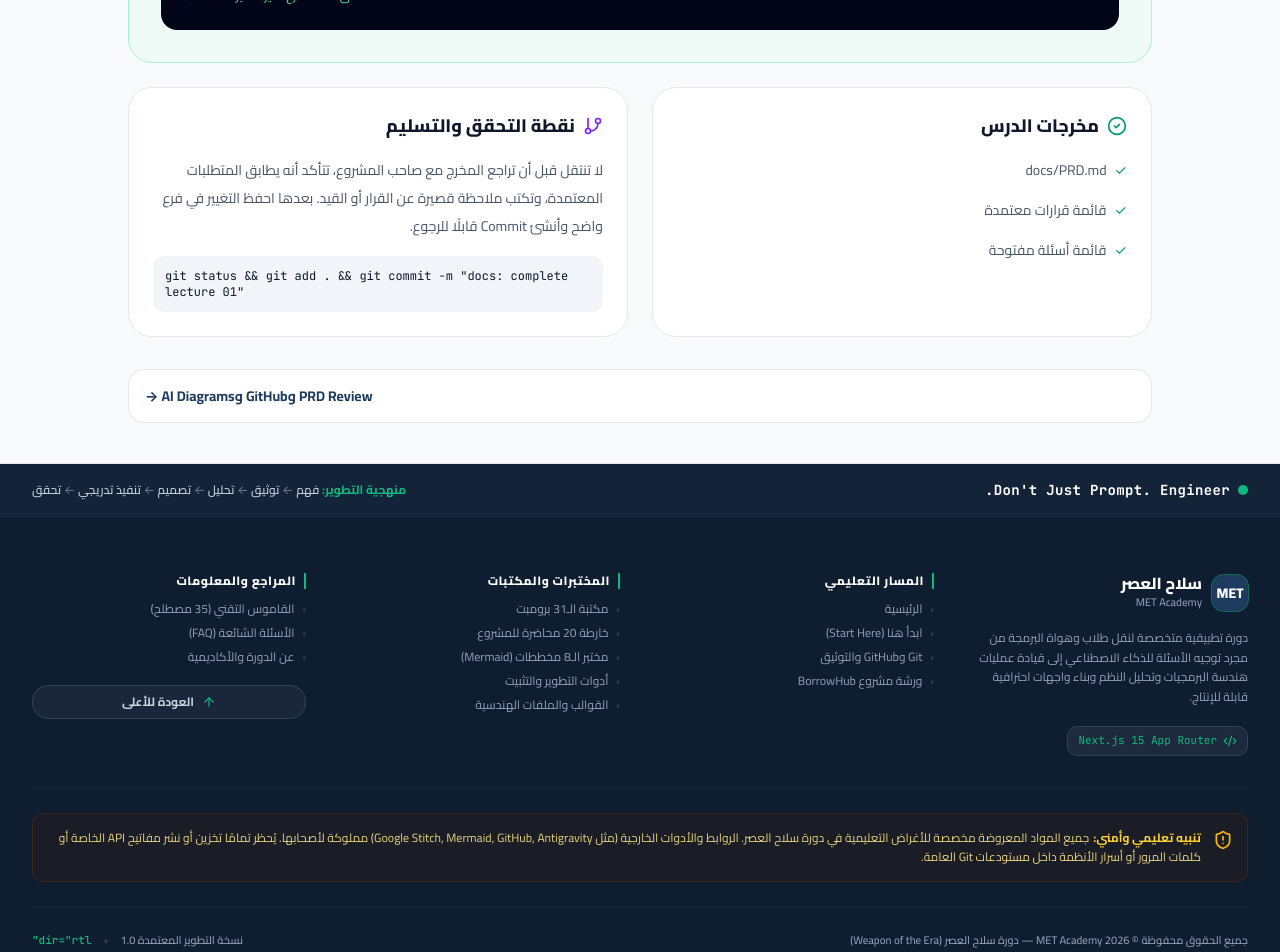
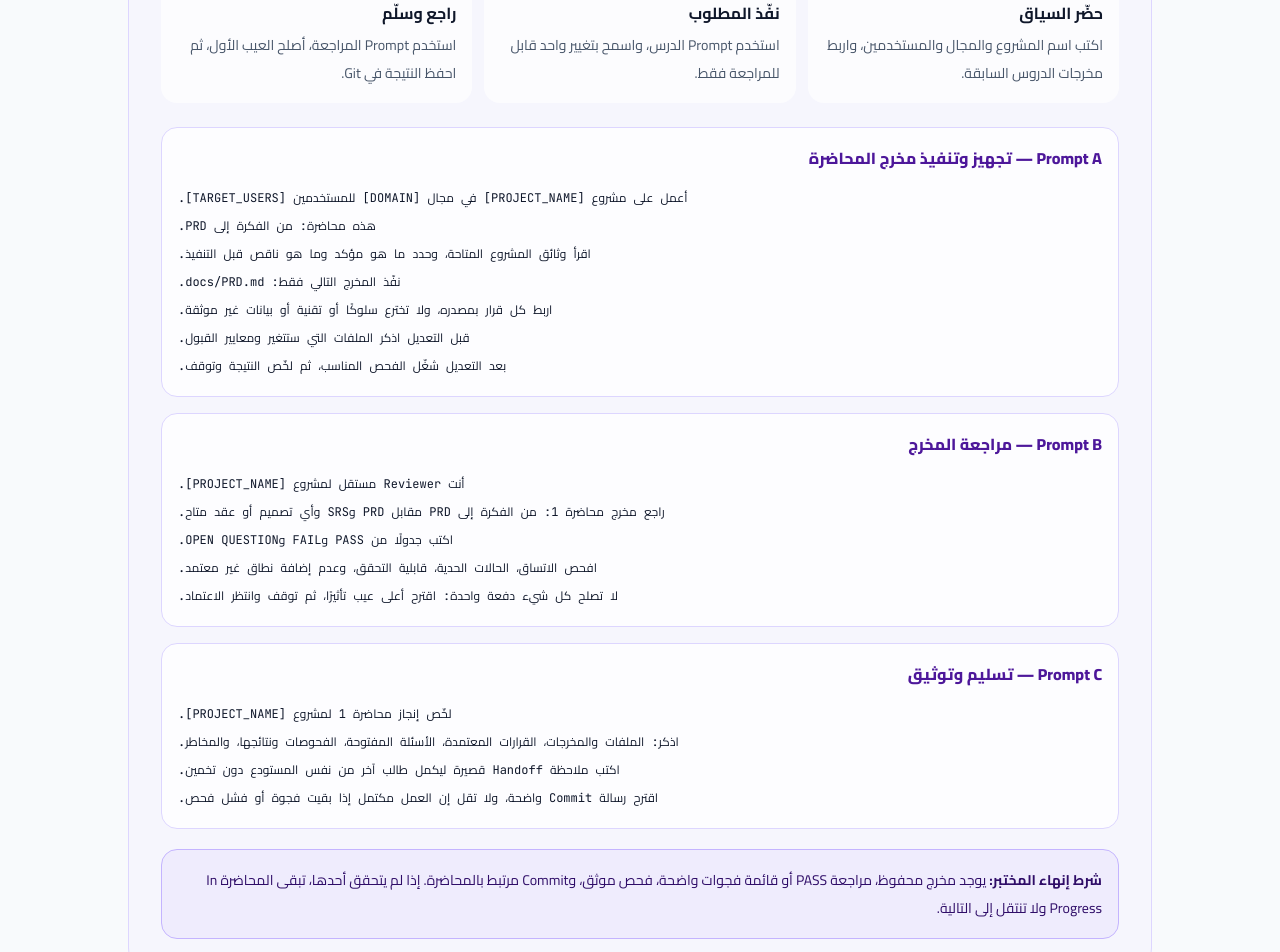
Before and after one commit to MahmoudAlmodalal/Ai_agents, a Next.js app: page /roadmap/1 in a window 1280 px wide. Shown: the part 1700-2652 px from the top of the page. Built offline with nearby package versions, Linux system fonts and the light colour scheme.

Commit message:
feat: add practical prompt labs to every lesson

```diff
--- a/src/app/roadmap/[number]/page.tsx
+++ b/src/app/roadmap/[number]/page.tsx
@@ -56,6 +56,46 @@ export default async function RoadmapLessonPage({ params }: LessonPageProps) {
           </ol>
         </section>
 
+        <section className="mt-6 rounded-3xl border border-violet-200 bg-violet-50/60 p-6 dark:border-violet-900 dark:bg-violet-950/20 sm:p-8">
+          <h2 className="flex items-center gap-2 text-xl font-black text-violet-950 dark:text-violet-200"><Sparkles className="h-5 w-5" /> مختبر التطبيق على مشروع الطالب</h2>
+          <p className="mt-3 leading-8 text-violet-950/80 dark:text-violet-100/80">نفّذ المختبر على مشروعك أنت. قبل النسخ، استبدل الحقول التالية: <code>[PROJECT_NAME]</code> و<code>[DOMAIN]</code> و<code>[TARGET_USERS]</code>. أرسل إلى الأداة الوثائق المتاحة فقط، ولا ترسل أسرارًا أو مفاتيح API.</p>
+          <div className="mt-5 grid gap-3 sm:grid-cols-3">
+            <div className="rounded-2xl bg-white/70 p-4 dark:bg-slate-950/30"><span className="font-mono text-xs font-bold text-violet-700 dark:text-violet-300">01</span><h3 className="mt-2 font-bold text-[var(--text-main)]">حضّر السياق</h3><p className="mt-1 text-sm leading-7 text-[var(--text-muted)]">اكتب اسم المشروع والمجال والمستخدمين، واربط مخرجات الدروس السابقة.</p></div>
+            <div className="rounded-2xl bg-white/70 p-4 dark:bg-slate-950/30"><span className="font-mono text-xs font-bold text-violet-700 dark:text-violet-300">02</span><h3 className="mt-2 font-bold text-[var(--text-main)]">نفّذ المطلوب</h3><p className="mt-1 text-sm leading-7 text-[var(--text-muted)]">استخدم Prompt الدرس، واسمح بتغيير واحد قابل للمراجعة فقط.</p></div>
+            <div className="rounded-2xl bg-white/70 p-4 dark:bg-slate-950/30"><span className="font-mono text-xs font-bold text-violet-700 dark:text-violet-300">03</span><h3 className="mt-2 font-bold text-[var(--text-main)]">راجع وسلّم</h3><p className="mt-1 text-sm leading-7 text-[var(--text-muted)]">استخدم Prompt المراجعة، أصلح العيب الأول، ثم احفظ النتيجة في Git.</p></div>
+          </div>
+          <div className="mt-6 space-y-4">
+            <div className="rounded-2xl border border-violet-200 bg-white/80 p-4 dark:border-violet-900 dark:bg-slate-950/30">
+              <h3 className="font-black text-violet-900 dark:text-violet-200">Prompt A — تجهيز وتنفيذ مخرج المحاضرة</h3>
+              <pre className="mt-3 whitespace-pre-wrap text-left text-xs leading-7 text-[var(--text-main)]" dir="auto">{`أعمل على مشروع [PROJECT_NAME] في مجال [DOMAIN] للمستخدمين [TARGET_USERS].
+هذه محاضرة: ${lecture.title}.
+اقرأ وثائق المشروع المتاحة، وحدد ما هو مؤكد وما هو ناقص قبل التنفيذ.
+نفّذ المخرج التالي فقط: ${lecture.deliverables[0] ?? lecture.outcome}.
+اربط كل قرار بمصدره، ولا تخترع سلوكًا أو تقنية أو بيانات غير موثقة.
+قبل التعديل اذكر الملفات التي ستتغير ومعايير القبول.
+بعد التعديل شغّل الفحص المناسب، ثم لخّص النتيجة وتوقف.`}</pre>
+            </div>
+            <div className="rounded-2xl border border-violet-200 bg-white/80 p-4 dark:border-violet-900 dark:bg-slate-950/30">
+              <h3 className="font-black text-violet-900 dark:text-violet-200">Prompt B — مراجعة المخرج</h3>
+              <pre className="mt-3 whitespace-pre-wrap text-left text-xs leading-7 text-[var(--text-main)]" dir="auto">{`أنت Reviewer مستقل لمشروع [PROJECT_NAME].
+راجع مخرج محاضرة ${lecture.number}: ${lecture.title} مقابل PRD وSRS وأي تصميم أو عقد متاح.
+اكتب جدولًا من PASS وFAIL وOPEN QUESTION.
+افحص الاتساق، الحالات الحدية، قابلية التحقق، وعدم إضافة نطاق غير معتمد.
+لا تصلح كل شيء دفعة واحدة: اقترح أعلى عيب تأثيرًا، ثم توقف وانتظر الاعتماد.`}</pre>
+            </div>
+            <div className="rounded-2xl border border-violet-200 bg-white/80 p-4 dark:border-violet-900 dark:bg-slate-950/30">
+              <h3 className="font-black text-violet-900 dark:text-violet-200">Prompt C — تسليم وتوثيق</h3>
+              <pre className="mt-3 whitespace-pre-wrap text-left text-xs leading-7 text-[var(--text-main)]" dir="auto">{`لخّص إنجاز محاضرة ${lecture.number} لمشروع [PROJECT_NAME].
+اذكر: الملفات والمخرجات، القرارات المعتمدة، الأسئلة المفتوحة، الفحوصات ونتائجها، والمخاطر.
+اكتب ملاحظة Handoff قصيرة ليكمل طالب آخر من نفس المستودع دون تخمين.
+اقترح رسالة Commit واضحة، ولا تقل إن العمل مكتمل إذا بقيت فجوة أو فشل فحص.`}</pre>
+            </div>
+          </div>
+          <div className="mt-5 rounded-2xl border border-violet-300 bg-violet-100/70 p-4 text-sm leading-7 text-violet-950 dark:border-violet-800 dark:bg-violet-950/30 dark:text-violet-100">
+            <strong>شرط إنهاء المختبر:</strong> يوجد مخرج محفوظ، مراجعة PASS أو قائمة فجوات واضحة، فحص موثق، وCommit مرتبط بالمحاضرة. إذا لم يتحقق أحدها، تبقى المحاضرة In Progress ولا تنتقل إلى التالية.
+          </div>
+        </section>
+
         <section className="mt-6 rounded-3xl border border-emerald-200 bg-emerald-50/70 p-6 dark:border-emerald-900 dark:bg-emerald-950/20 sm:p-8">
           <h2 className="flex items-center gap-2 text-xl font-black text-emerald-900 dark:text-emerald-200"><Sparkles className="h-5 w-5" /> البرومبت العملي للدرس</h2>
           <p className="mt-2 text-sm leading-7 text-emerald-900/75 dark:text-emerald-100/75">استبدل الحقول بين الأقواس بمعلومات مشروعك. لا ترسل أسرارًا أو مفاتيح API داخل المحادثة.</p>
```
